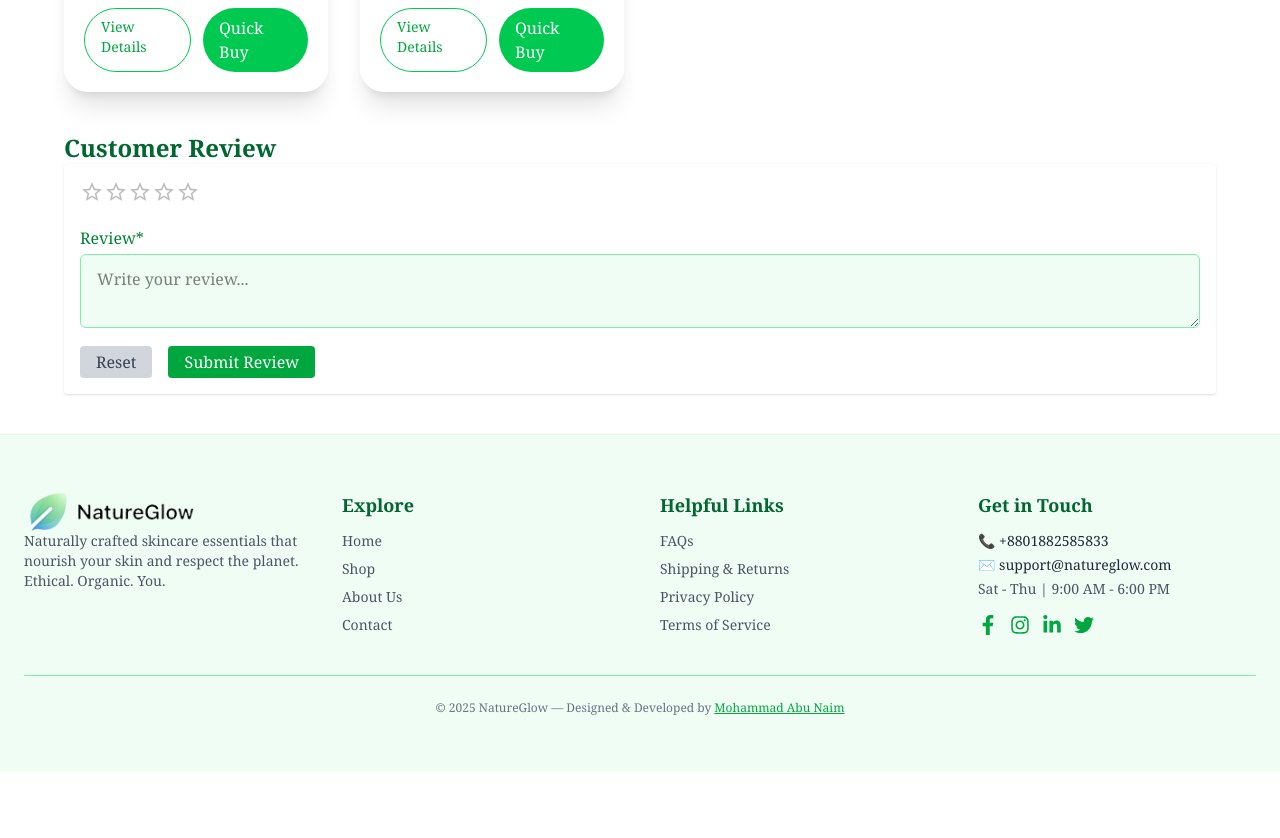
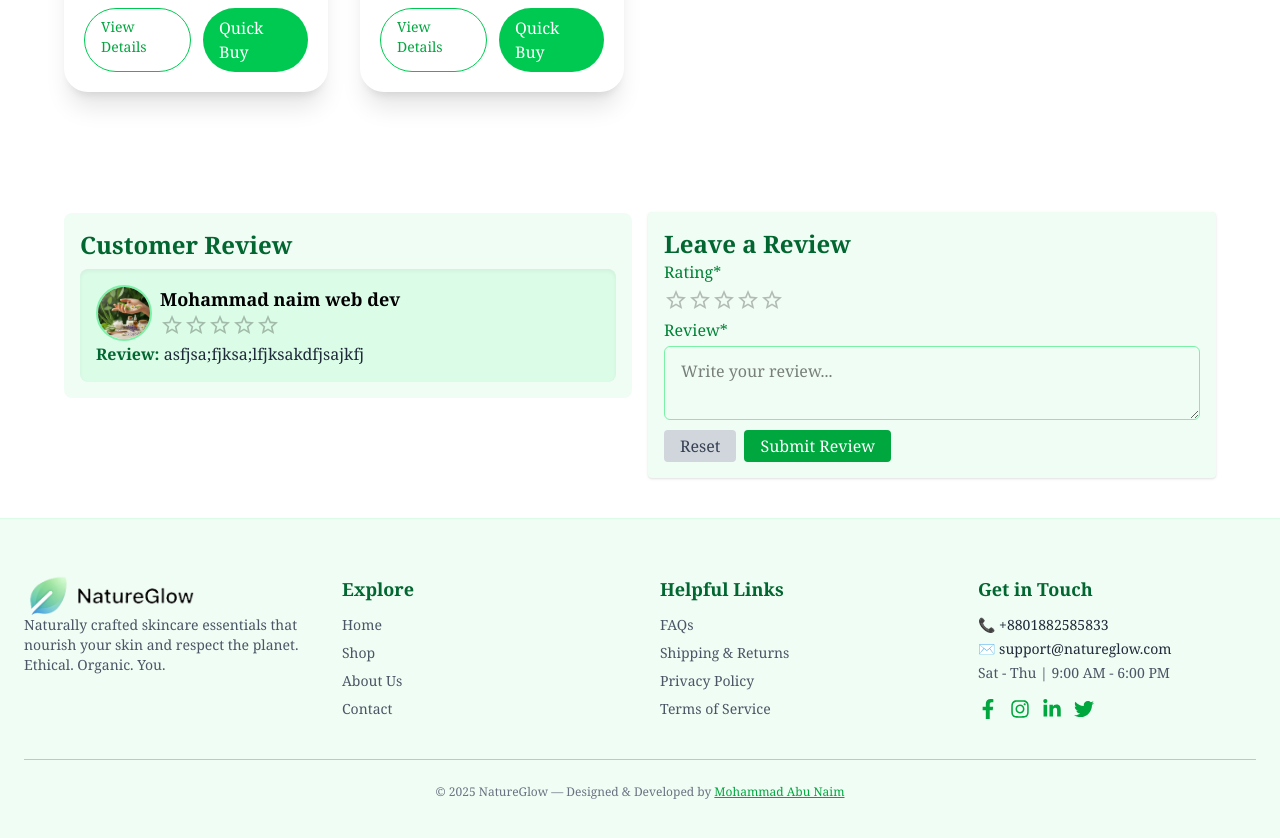
Before and after one commit to md-abu-naim/NatureGlow, a React (Vite) app: page /details/1 in a window 1280 px wide. Shown: the part 1120-1958 px from the top of the page. Before the commit the page ends 1892 px from the top, so only its background shows below. Built offline with nearby package versions, Linux system fonts and the light colour scheme; no server answers.

Commit message:
review showing complete

```diff
--- a/src/Components/ProductDetails.jsx
+++ b/src/Components/ProductDetails.jsx
@@ -5,12 +5,15 @@ import { useEffect, useState } from 'react';
 import toast from 'react-hot-toast';
 import { Link, useLoaderData, useNavigate, useParams } from 'react-router-dom';
 import Swal from 'sweetalert2';
+import useAuth from '../Hooks/useAuth';
 const ProductDetails = () => {
     const [relatedProduct, setRelatedProduct] = useState([])
     const [value, setValue] = useState(0);
-    const { id } = useParams();
     const products = useLoaderData()
     const navigate = useNavigate()
+    const { id } = useParams();
+    const { user } = useAuth()
+
 
     const product = products?.find(p => p.id == id)
     const { name, image, description, features, price, category, status } = product || {}
@@ -36,7 +39,12 @@ const ProductDetails = () => {
         e.preventDefault()
         const review = e.target.review.value
         const rating = value
-        console.log(review, rating);
+        const productID = id
+        const name = user?.displayName
+        const profile = user?.photoURL
+        const email = user?.email
+        const submitReview = { review, rating, productID, name, profile, email }
+        console.log(submitReview);
     }
 
     useEffect(() => {
@@ -105,9 +113,35 @@ const ProductDetails = () => {
                     }
                 </div>
             </div>
-            <div className='mt-10'>
+            <div className='flex flex-col md:flex-row items-center gap-4 mt-10'>
+                <div className='flex-1/2 bg-green-50 p-4 rounded-lg'>
                     <h3 className='text-2xl text-green-800 font-bold'>Customer Review</h3>
-                <form onSubmit={handleReview} className='p-4 rounded shadow'>
+                    <div className='bg-green-100 p-4 rounded-lg shadow-inner mt-2'>
+                        <div className='flex items-center gap-2'>
+                            <img className='w-14 h-14 rounded-full border-2 border-green-300' src="/public/Promo.png" alt="Customer Profile" />
+                            <div>
+                                <h5 className='text-lg font-semibold'>Mohammad naim web dev</h5>
+                                <span className='text-gray-800 text-sm'>
+                                    <Box sx={{ '& > legend': { mt: 2 } }}>
+                                        <Rating
+                                            name="simple-controlled"
+                                            value={value}
+                                            readOnly={true}
+                                        />
+                                    </Box>
+                                </span>
+                            </div>
+                        </div>
+                        <div>
+                            <span className='text-green-800 font-semibold'>Review:</span > <span className='text-gray-800'>asfjsa;fjksa;lfjksakdfjsajkfj</span>
+                        </div>
+                    </div>
+                </div>
+
+                <form onSubmit={handleReview} className='w-full flex-1/2 p-4 rounded bg-green-50 shadow lg:mt-20'>
+                    <h3 className='text-2xl text-green-800 font-bold'>Leave a Review</h3>
+                    <div>
+                        <label className="block text-green-700 font-medium mb-1">Rating*</label>
                         <Box sx={{ '& > legend': { mt: 2 } }}>
                             <Rating
                                 name="simple-controlled"
@@ -117,11 +151,12 @@ const ProductDetails = () => {
                                 }}
                             />
                         </Box>
-                    <div className="w-full mt-4">
+                    </div>
+                    <div className="w-full ">
                         <label className="block text-green-700 font-medium mb-1">Review*</label>
                         <textarea name="review" rows='2' className="w-full px-4 py-3 border border-green-300 rounded-md focus:outline-none focus:ring-2 focus:ring-green-400 bg-green-50" placeholder="Write your review..."></textarea>
                     </div>
-                    <div className="mt-3 flex gap-4">
+                    <div className="mt-1 flex gap-2">
                         <button type="reset" className="px-4 py-1 bg-gray-300 text-gray-700 rounded hover:bg-gray-400">Reset</button>
                         <button type="submit" className="px-4 py-1 bg-green-600 text-white font-medium rounded hover:bg-green-700">Submit Review</button>
                     </div>
```
Lines whose indentation alone changed are shown as unchanged.
